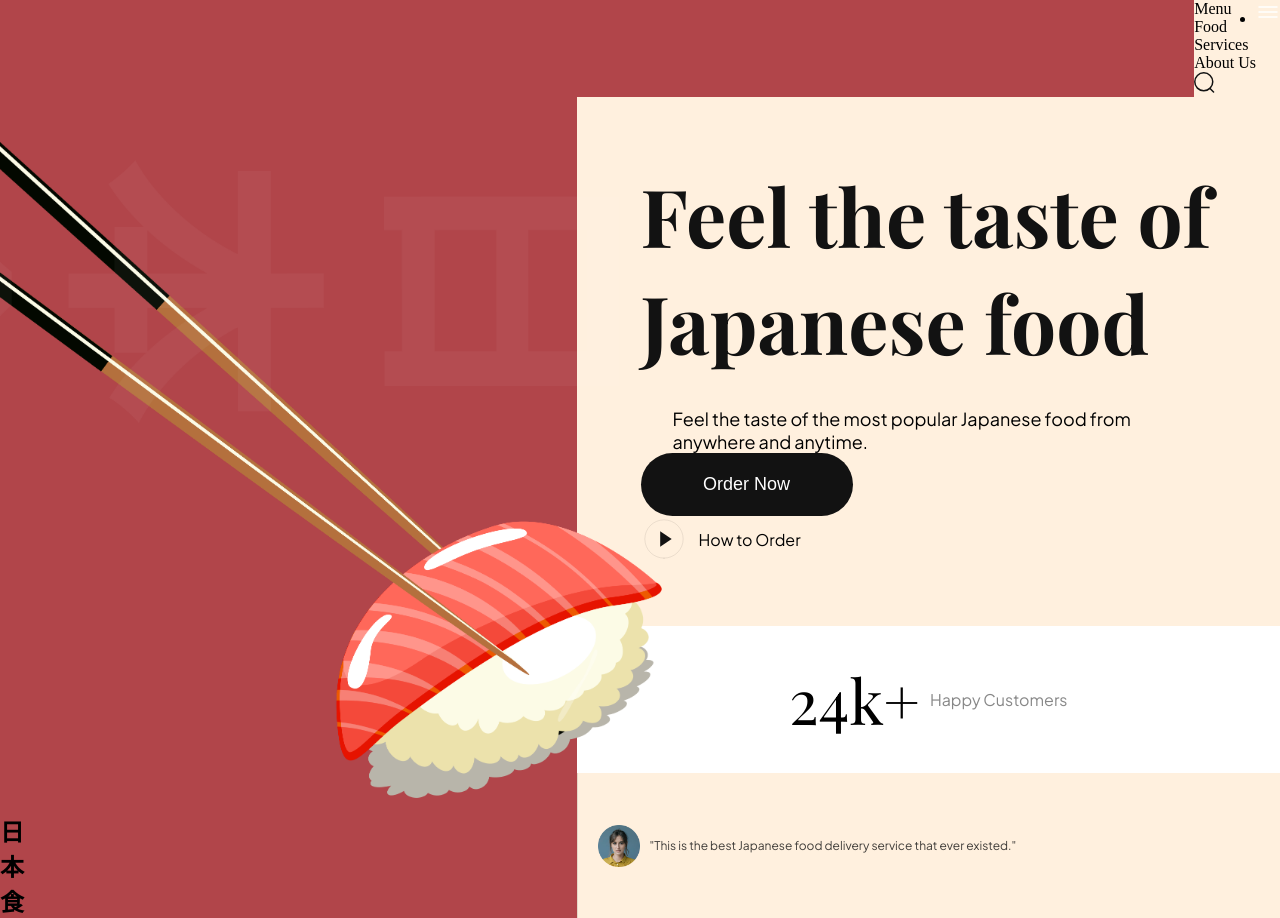
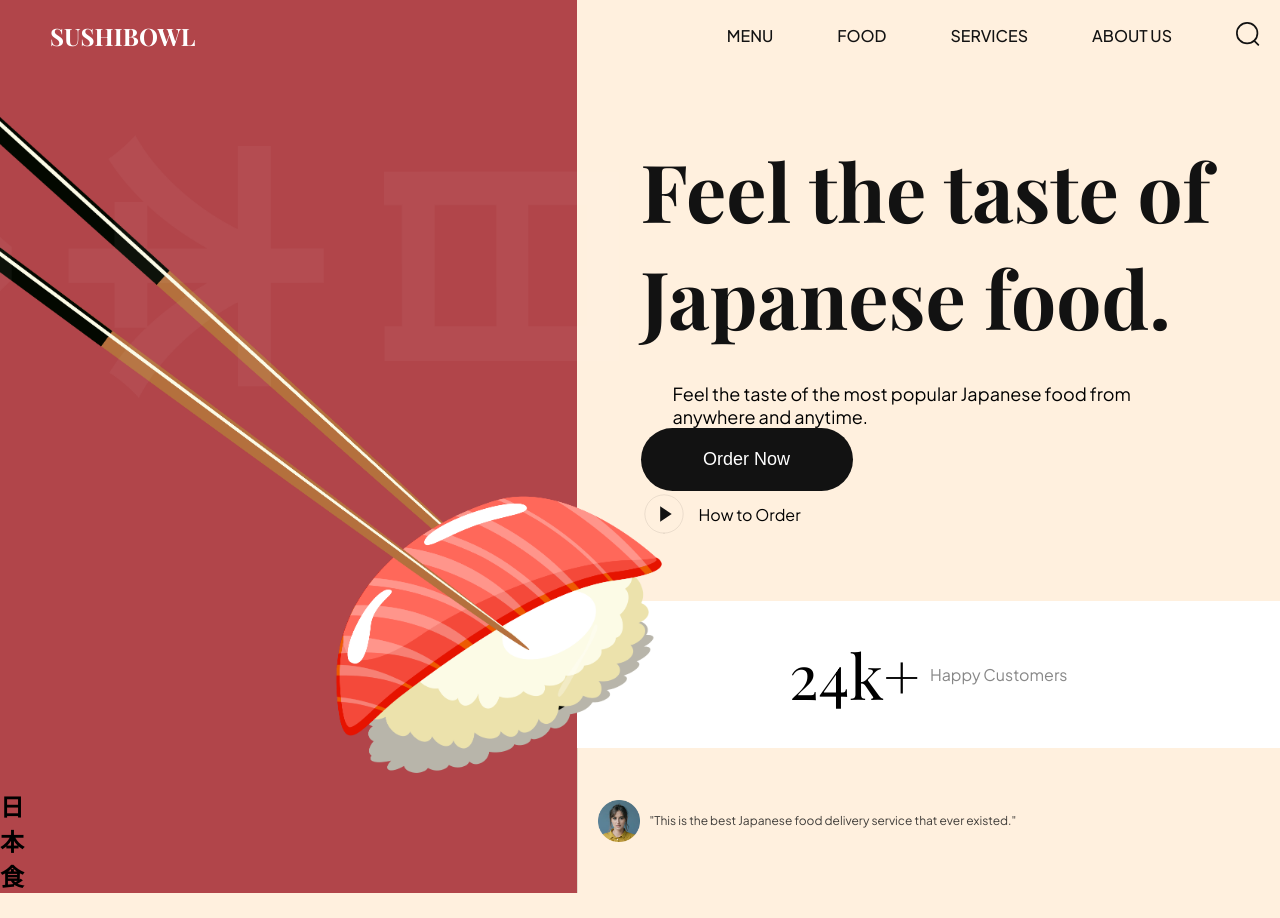
Before and after one commit to jinxcodex00/sushibox, a website built with Vite: page index.html in a window 1280 px wide. After the commit the page ends 893 px from the top, so only its background shows below. Built offline with nearby package versions, Linux system fonts and the light colour scheme.

Commit message:
Finished hero.css and amended index.html

```diff
--- a/css/sections/header.css
+++ b/css/sections/header.css
@@ -6,6 +6,7 @@
   .header__logo {
     flex: 1;
     display: flex;
+
     position: relative;
     padding: 20px;
   }
@@ -14,11 +15,52 @@
     position: absolute;
     inset: 0;
     width: 100%;
+
     background-color: var(--primary-color);
-    z-index: 1
+    z-index: -1;
   }
 
   .header__logo h4 {
     padding-left: 30px;
+
+    font-weight: 700;
+    font-size: 24px;
+    text-transform: uppercase;
+    font-family: var(--playfair-display);
     color: #fff;
+    opacity: 0.8;
   }
+
+  .header__menu, .header__menu-mobile {
+    padding: 20px;
+    flex: 1.236;
+    display: flex;
+    align-items: center;
+    justify-content: flex-end;
+    gap: 64px;
+
+    list-style: none;
+  }
+
+  .header__menu li {
+    font-weight: 500;
+    font-family: var(--plus-jakarta-sans);
+    color: var(--secondary-color);
+    font-size: 16px;
+    text-transform: uppercase;
+    line-height: 20px;
+    cursor: pointer;
+  }
+
+  .header__menu li img {
+    width: 24px;
+    height: 24px;
+    object-fit: contain;
+  }
+
+  .header__menu-mobile {
+    display: none;
+    gap: 20px;
+
+    position: relative;
+  }
--- a/index.html
+++ b/index.html
@@ -59,7 +59,7 @@
 
       <div class="hero-content">
         <div class="hero-content-info" data-aos="fade-left">
-          <h1>Feel the taste of Japanese food</h1>
+          <h1>Feel the taste of Japanese food.</h1>
           <p>Feel the taste of the most popular Japanese food from anywhere and anytime.</p>
 
           <div class="hero-content__buttons">
```
Lines whose indentation alone changed are shown as unchanged.
